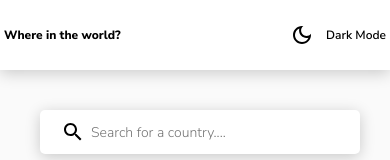
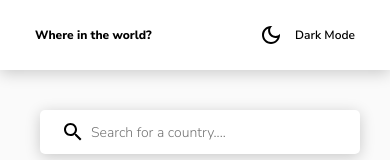
Before and after one commit to papadomah/Rest-Country-API, a React (Create React App) app: page / in a window 390 px wide. Shown: the top 160 px of the page. Built offline with nearby package versions, Linux system fonts and the light colour scheme; no server answers.

Commit message:
mobile header

```diff
--- a/src/index.css
+++ b/src/index.css
@@ -398,5 +398,10 @@ font-size: 12px;
     margin-left: 15px;
   }
 
+  .header_container{
 
+    padding-left: 35px;
+    padding-right: 35px;
+
+  }
 }
```
